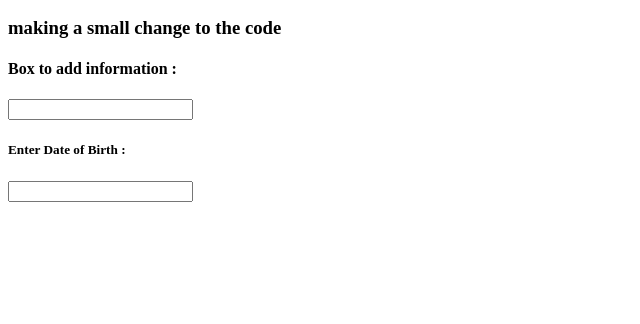
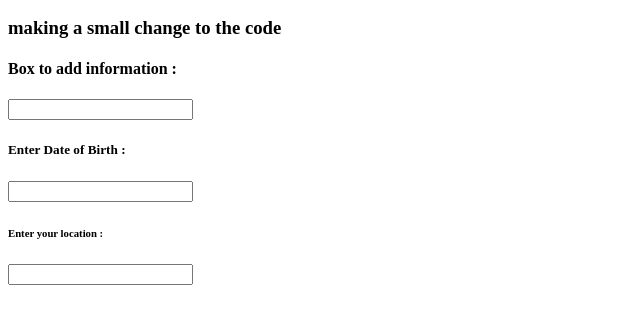
Before and after one commit to vikram-kat/spinnaker-training-demo-app, a plain HTML site: page index.html in a window 1280 px wide. Shown: the part 110-434 px from the top of the page, without its empty margins (0-640 px from the left). Drawn offline with Linux system fonts and the light colour scheme.

Commit message:
to check Spinnaker job execution

```diff
--- a/index.html
+++ b/index.html
@@ -14,5 +14,6 @@
         <h4> Box to add information : <h4> <input>
 
         <h5> Enter Date of Birth : <h5> <input>
+        <h6> Enter your location : <h6> <input>
 
 </body>
```
